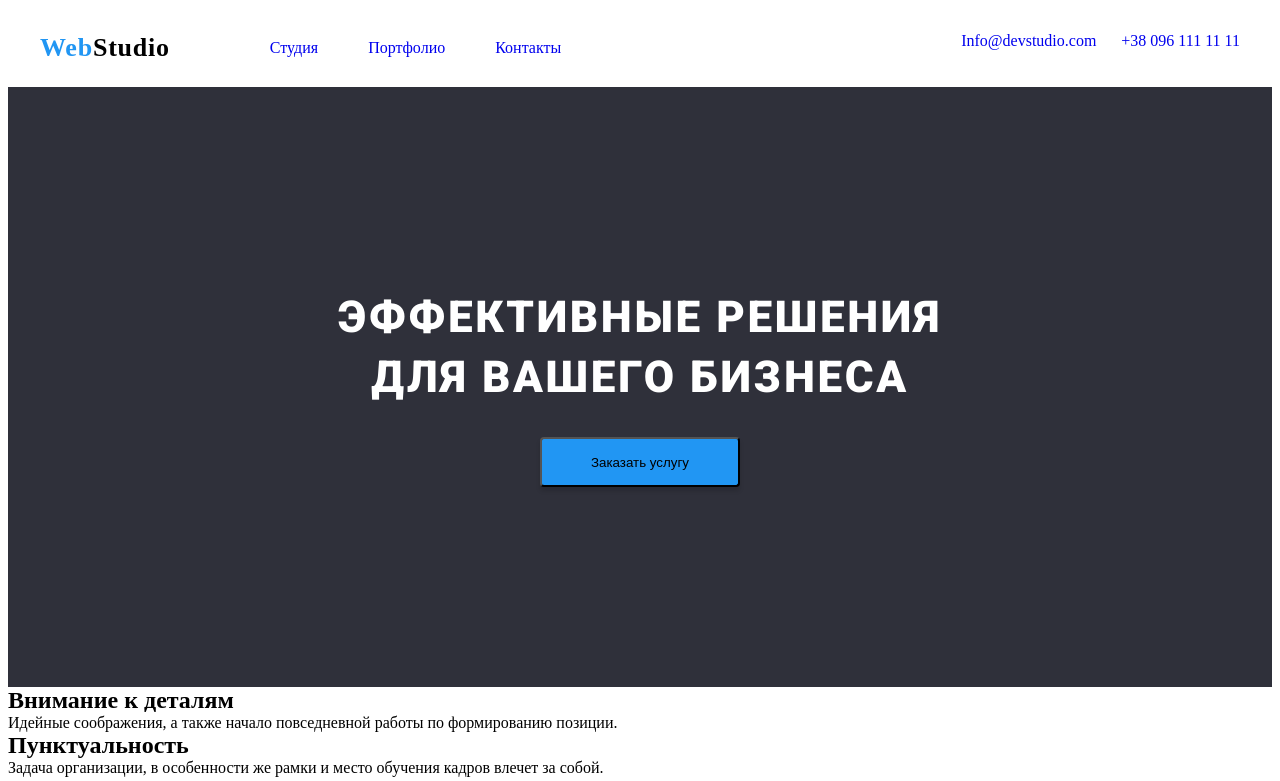
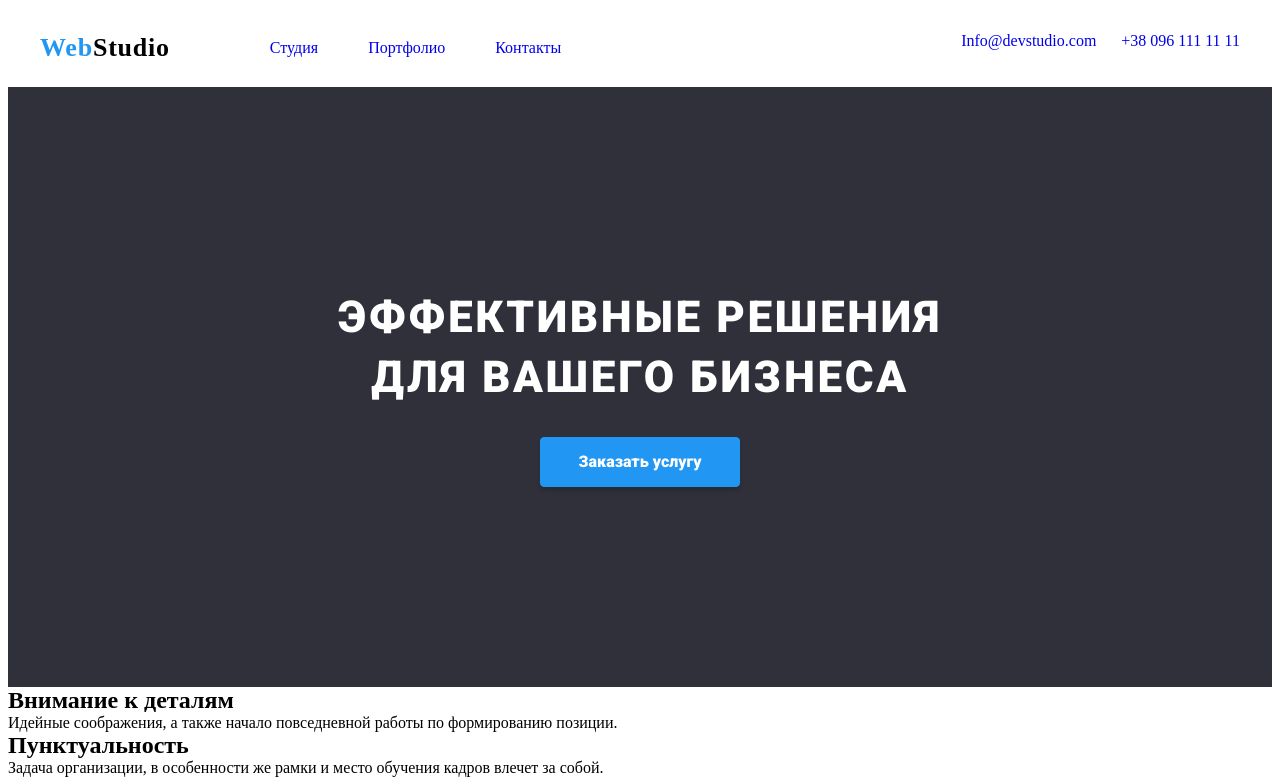
Before and after one commit to ismanovnurgazy/webstudio, a plain HTML site: page index.html in a window 1280 px wide. Shown: the top 781 px of the page. Drawn offline with Linux system fonts and the light colour scheme.

Commit message:
add Button

```diff
--- a/css/style.css
+++ b/css/style.css
@@ -145,8 +145,15 @@ a {
   height: 50px;
   left: 700px;
   top: 430px;
+  font-family: "Roboto";
+  font-style: normal;
+  font-weight: 700;
+  font-size: 16px;
+  line-height: 30px;
+  color: #ffffff;
 
   background: #2196f3;
   box-shadow: 0px 4px 4px rgba(0, 0, 0, 0.15);
   border-radius: 4px;
+  border: 1px solid #2196f3;
 }
```
